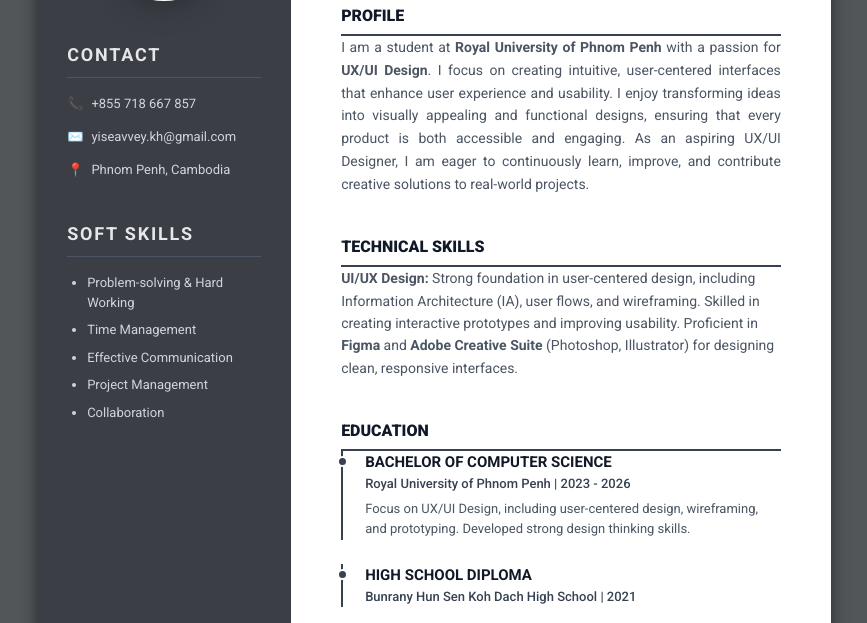
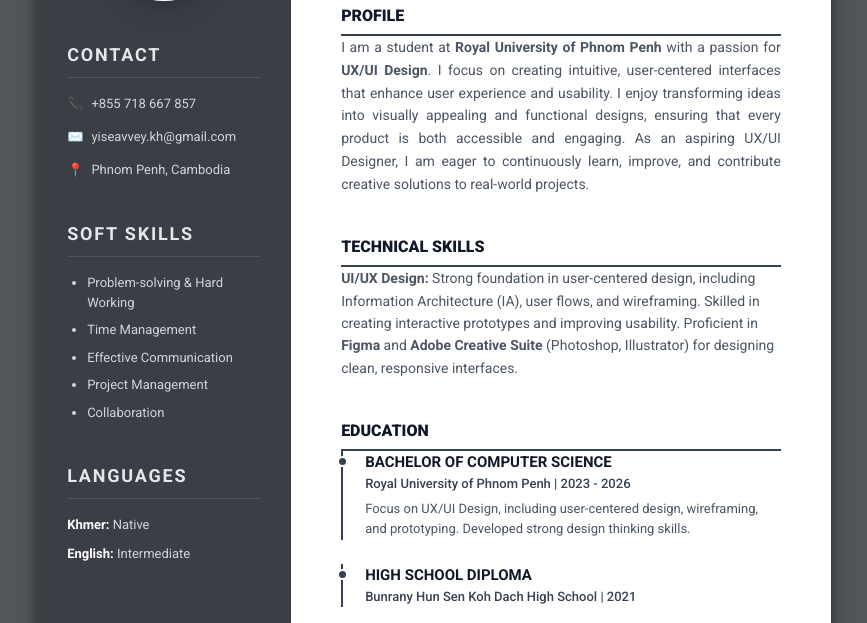
Before and after one commit to Monika-Phann/Personal-informaton, a website: page index.html in a window 1280 px wide. Shown: the part 177-800 px from the top of the page, without its empty margins (206-1073 px from the left). Drawn offline with nearby package versions, Linux system fonts and the light colour scheme.

Commit message:
last update

```diff
--- a/index.html
+++ b/index.html
@@ -67,9 +67,8 @@ p { line-height: 1.6; }
 
 <div class="resume-page">
 
-<aside class="w-[32%] bg-[#3b3e45] text-white flex flex-col justify-between">
+<aside class="w-[32%] bg-[#3b3e45] text-white flex flex-col gap-10">
 
-    <div class="flex flex-col gap-10">
     <div class="flex justify-center">
         <div class="w-32 h-32 rounded-full border-[4px] border-white overflow-hidden shadow-xl">
             <img src="./src/profile.png" class="w-full h-full object-cover"
@@ -96,9 +95,8 @@ p { line-height: 1.6; }
             <li>Collaboration</li>
         </ul>
     </div>
-    </div>
 
-    <div class="pb-6">
+    <div>
         <h3 class="text-lg font-bold text-gray-200 uppercase tracking-widest border-b border-gray-600 pb-2 mb-4">Languages</h3>
         <div class="text-[13px] text-gray-300 space-y-2">
             <p><span class="font-bold text-white">Khmer:</span> Native</p>
```
Lines whose indentation alone changed are shown as unchanged.
